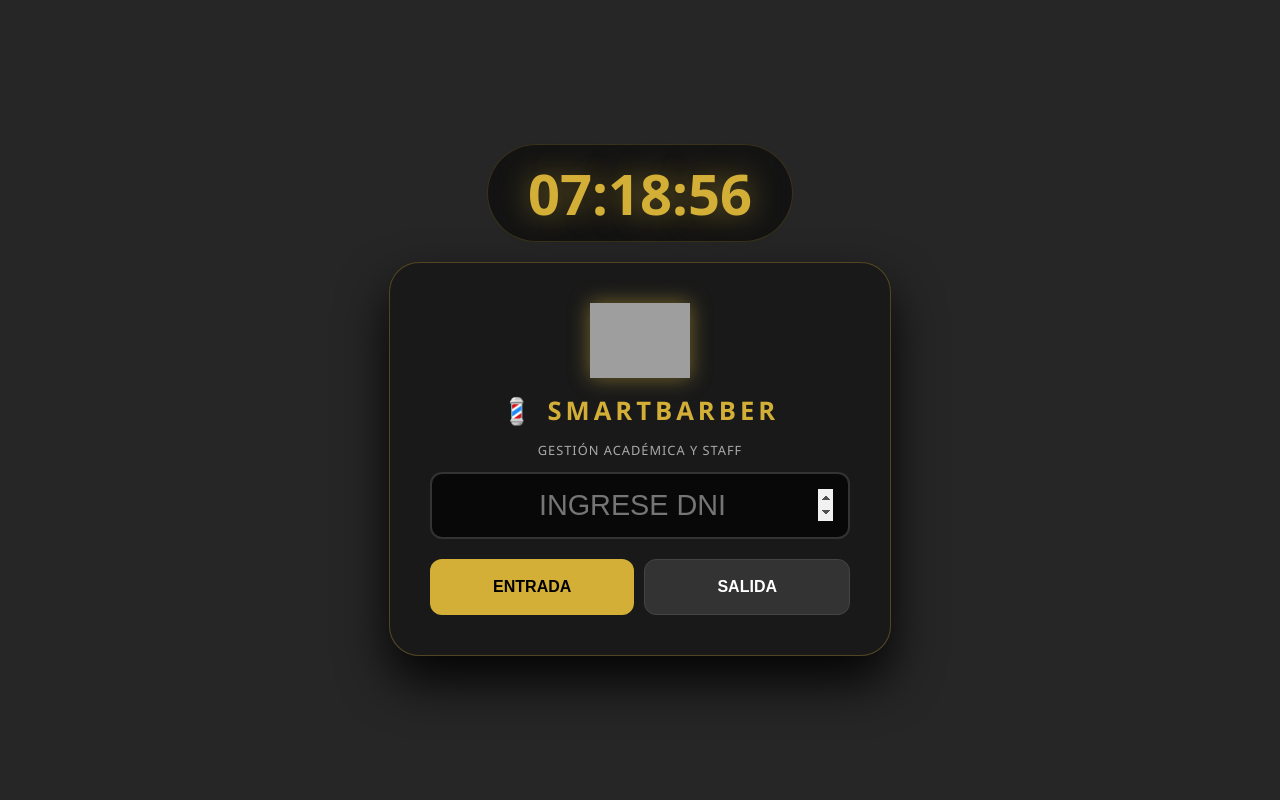
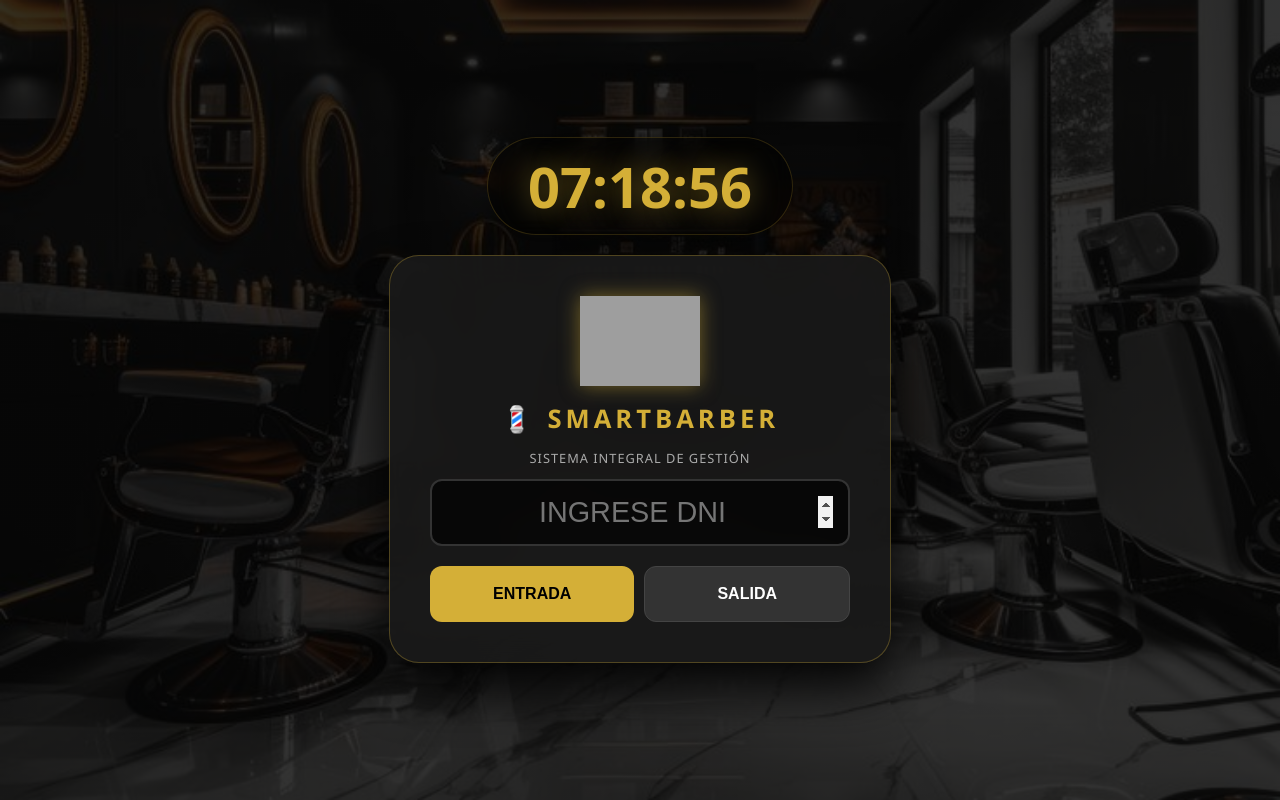
Before and after one commit to Yashar-7/gestion-barberia, a website: page index.html in a window 1280 px wide. Drawn offline with Linux system fonts and the light colour scheme; grey boxes are pictures that could not be loaded.

Commit message:
Change background image and update text content
Updated background image and modified text in the HTML structure.

```diff
--- a/index.html
+++ b/index.html
@@ -15,8 +15,9 @@
 
         body {
             font-family: 'Segoe UI', Tahoma, Geneva, Verdana, sans-serif;
-            background: linear-gradient(rgba(0, 0, 0, 0.85), rgba(0, 0, 0, 0.85)),
-                        url('black_school.jpg');
+            /* Cambio a tu nueva imagen Smartbarber.jpg */
+            background: linear-gradient(rgba(0, 0, 0, 0.8), rgba(0, 0, 0, 0.8)),
+                        url('Smartbarber.jpg');
             background-size: cover;
             background-position: center;
             background-attachment: fixed;
@@ -63,7 +64,7 @@
         }
 
         .logo-png {
-            width: 100px;
+            width: 120px; /* Un poco más grande para que destaque tu marca */
             height: auto;
             filter: drop-shadow(0 0 10px rgba(212, 175, 55, 0.5));
         }
@@ -143,7 +144,7 @@
             <img src="logo.png" alt="Logo" class="logo-png" onerror="this.style.display='none'">
         </div>
         <h1>💈 SmartBarber</h1>
-        <p style="font-size: 0.8rem; letter-spacing: 1px; color: #aaa;">GESTIÓN ACADÉMICA Y STAFF</p>
+        <p style="font-size: 0.8rem; letter-spacing: 1px; color: #aaa;">SISTEMA INTEGRAL DE GESTIÓN</p>
 
         <input type="number" id="dni" placeholder="INGRESE DNI" autofocus>
 
@@ -209,7 +210,6 @@
                     }
 
                     if(tipo === "ENTRADA") {
-                        // Lógica de Cuota
                         if (data.cuota === "SI") {
                             msgCuota.innerText = "✅ CUOTA AL DÍA";
                             msgCuota.style.color = "#a2fca2";
@@ -218,7 +218,6 @@
                             msgCuota.style.color = "#ff9999";
                         }
 
-                        // Mensaje de voz y cumple
                         let saludo = `Hola ${data.nombre}, bienvenido.`;
                         if(data.esCumple) {
                             msgCumple.innerText = "🎂 ¡FELIZ CUMPLEAÑOS! 🎂";
```
